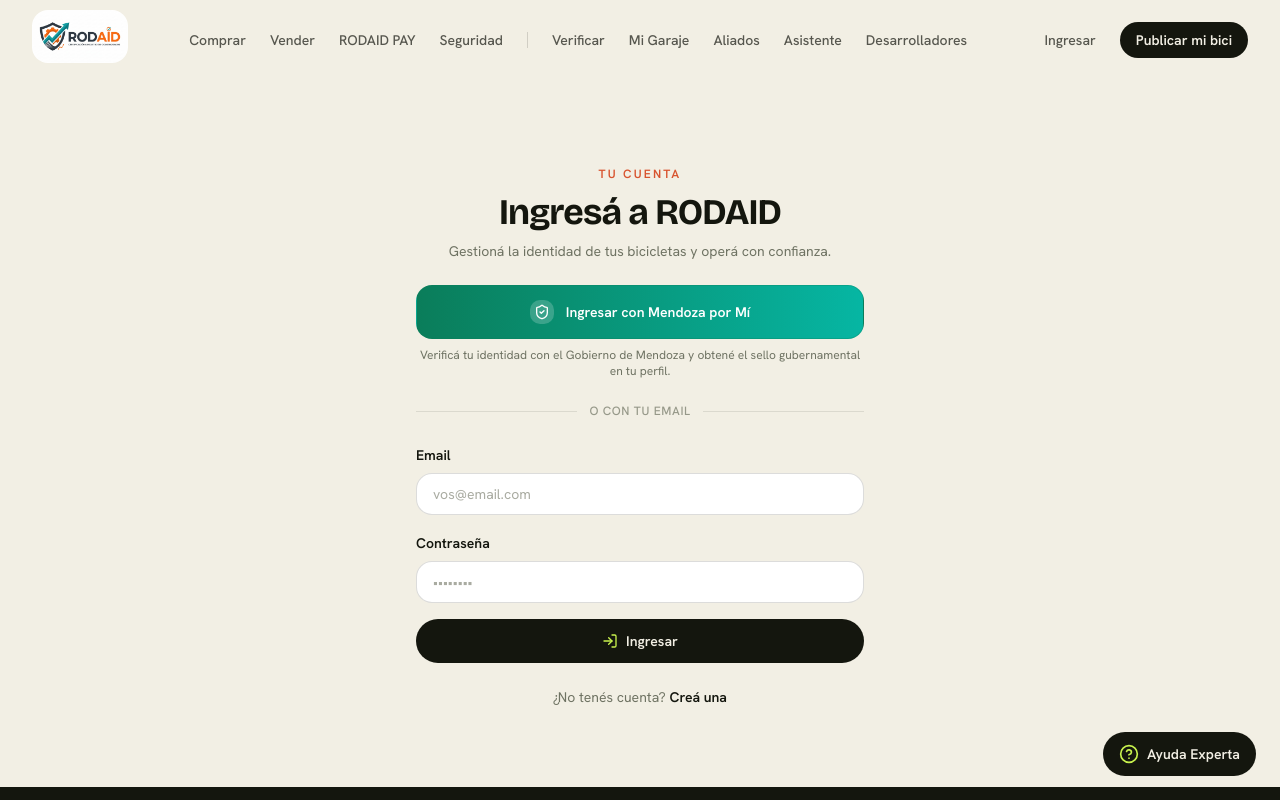
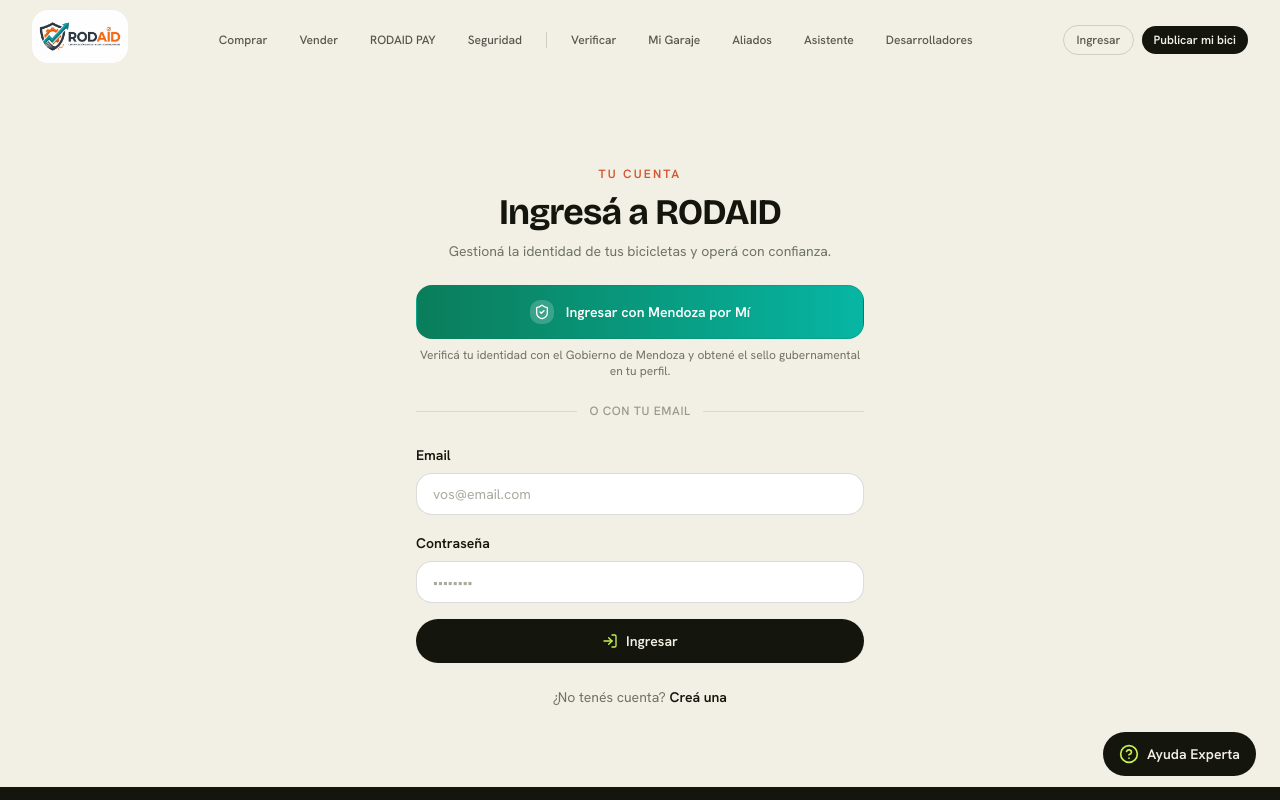
Before and after one commit to Ridaid-net/vibe-coding-platform, a Next.js app: page /ingresar in a window 1280 px wide. Shown: the top 800 px of the page. Built offline with nearby package versions, Linux system fonts and the light colour scheme.

Commit message:
feat: nav compacto con logo separado y botones ajustados

```diff
--- a/components/rodaid/nav.tsx
+++ b/components/rodaid/nav.tsx
@@ -36,17 +36,17 @@
 
   return (
     <header className={`sticky top-0 z-50 transition-colors duration-300 ${scrolled ? 'border-b border-ink/10 bg-paper/85 backdrop-blur-md' : 'border-b border-transparent bg-transparent'}`}>
-      <div className="mx-auto flex h-20 max-w-7xl items-center justify-between px-5 sm:px-8">
+      <div className="mx-auto flex h-20 max-w-7xl items-center gap-6 px-5 sm:px-8">
         <Link href="/" className="text-ink"><RodaidLogo /></Link>
-        <nav className="hidden items-center gap-6 lg:flex">
-          {LINKS_SECCION.map((link) => (<a key={link.href} href={link.href} className="text-sm font-medium text-ink/70 transition-colors hover:text-ink">{link.label}</a>))}
+        <nav className="hidden flex-1 items-center justify-center gap-4 lg:flex">
+          {LINKS_SECCION.map((link) => (<a key={link.href} href={link.href} className="text-xs font-medium text-ink/70 transition-colors hover:text-ink px-2 py-1 rounded-full hover:bg-ink/5">{link.label}</a>))}
           <span className="h-4 w-px bg-ink/15" />
-          {LINKS_APP.map((link) => (<Link key={link.href} href={link.href} className="text-sm font-medium text-ink/70 transition-colors hover:text-ink">{link.label}</Link>))}
-          {isAdmin && (<Link href="/admin" className="text-sm font-medium text-ink/70 transition-colors hover:text-ink">Administración</Link>)}
+          {LINKS_APP.map((link) => (<Link key={link.href} href={link.href} className="text-xs font-medium text-ink/70 transition-colors hover:text-ink px-2 py-1 rounded-full hover:bg-ink/5">{link.label}</Link>))}
+          {isAdmin && (<Link href="/admin" className="text-xs font-medium text-ink/70 transition-colors hover:text-ink px-2 py-1 rounded-full hover:bg-ink/5">Administración</Link>)}
         </nav>
         <div className="flex items-center gap-2">
-          <Link href="/ingresar" className="hidden rounded-full px-4 py-2 text-sm font-medium text-ink/70 transition-colors hover:text-ink sm:inline-flex">Ingresar</Link>
-          <Link href="/publicar" className="inline-flex items-center rounded-full bg-ink px-4 py-2 text-sm font-semibold text-paper shadow-sm transition-transform hover:-translate-y-0.5">Publicar mi bici</Link>
+          <Link href="/ingresar" className="hidden rounded-full px-3 py-1.5 text-xs font-medium text-ink/70 transition-colors hover:text-ink sm:inline-flex border border-ink/15">Ingresar</Link>
+          <Link href="/publicar" className="inline-flex items-center rounded-full bg-ink px-3 py-1.5 text-xs font-semibold text-paper shadow-sm transition-transform hover:-translate-y-0.5">Publicar mi bici</Link>
 <button type="button" onClick={() => setMenuOpen((v) => !v)} className="ml-1 rounded-full p-2 text-ink/70 transition-colors hover:text-ink lg:hidden" aria-label="Menú">
             {menuOpen ? <X className="size-5" /> : <Menu className="size-5" />}
           </button>
@@ -55,9 +55,9 @@
       {menuOpen && (
         <div className="border-t border-ink/10 bg-paper/95 px-5 py-4 lg:hidden">
           <nav className="flex flex-col gap-3">
-            {LINKS_SECCION.map((link) => (<a key={link.href} href={link.href} onClick={() => setMenuOpen(false)} className="text-sm font-medium text-ink/70 transition-colors hover:text-ink">{link.label}</a>))}
+            {LINKS_SECCION.map((link) => (<a key={link.href} href={link.href} onClick={() => setMenuOpen(false)} className="text-xs font-medium text-ink/70 transition-colors hover:text-ink px-2 py-1 rounded-full hover:bg-ink/5">{link.label}</a>))}
             <hr className="border-ink/10" />
-            {LINKS_APP.map((link) => (<Link key={link.href} href={link.href} onClick={() => setMenuOpen(false)} className="text-sm font-medium text-ink/70 transition-colors hover:text-ink">{link.label}</Link>))}
+            {LINKS_APP.map((link) => (<Link key={link.href} href={link.href} onClick={() => setMenuOpen(false)} className="text-xs font-medium text-ink/70 transition-colors hover:text-ink px-2 py-1 rounded-full hover:bg-ink/5">{link.label}</Link>))}
             <hr className="border-ink/10" />
             <Link href="/ingresar" onClick={() => setMenuOpen(false)} className="text-sm font-medium text-ink/70 transition-colors hover:text-ink">Ingresar</Link>
           </nav>
```
